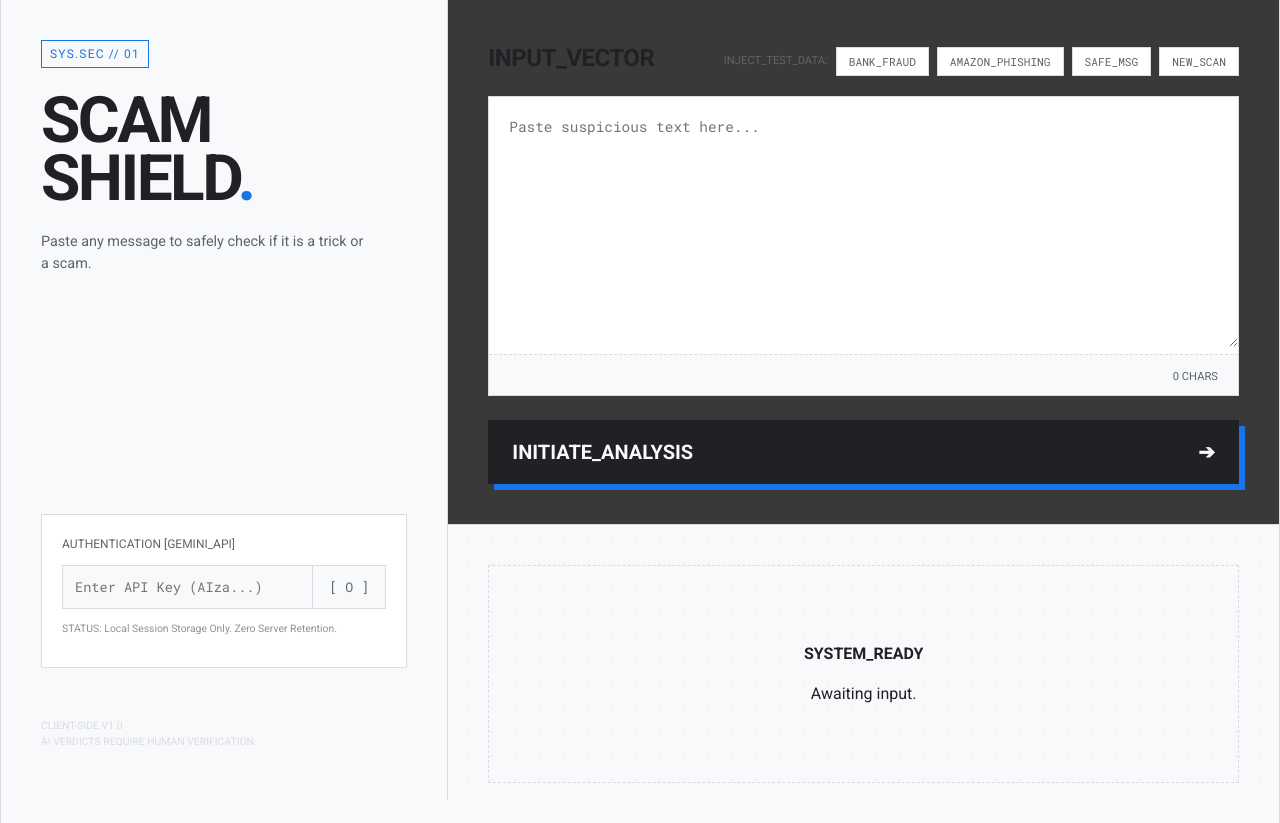
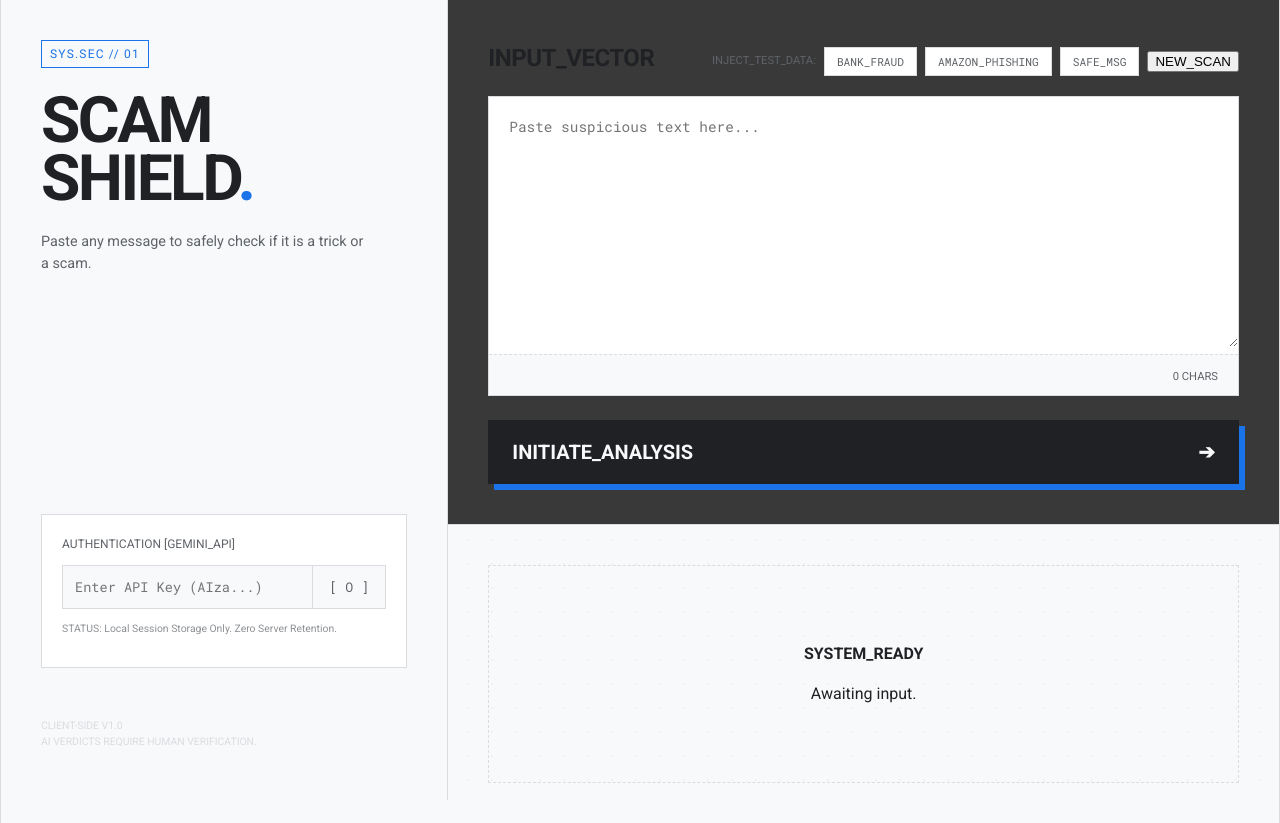
Before and after one commit to pats-cloud/scamshield-ai, a plain HTML site: page index.html in a window 1280 px wide. Drawn offline with Linux system fonts and the light colour scheme.

Commit message:
Update index.html

```diff
--- a/index.html
+++ b/index.html
@@ -59,7 +59,7 @@
             SAFE_MSG
           </button>
 
-          <button type="button" id="newScanBtn" class="sampler-btn">
+          <button type="button" id="newScanBtn" class="new-scan-btn">
             NEW_SCAN
           </button>
         </div>
```
